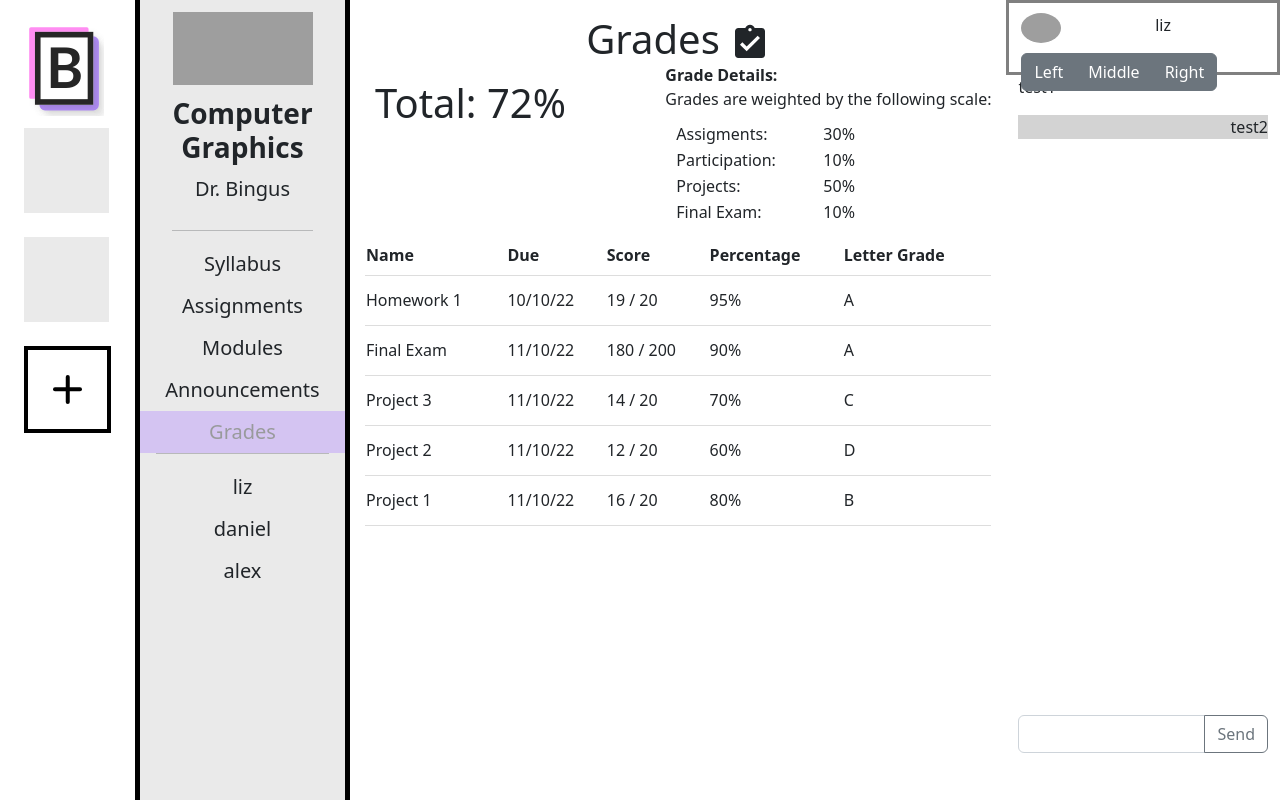
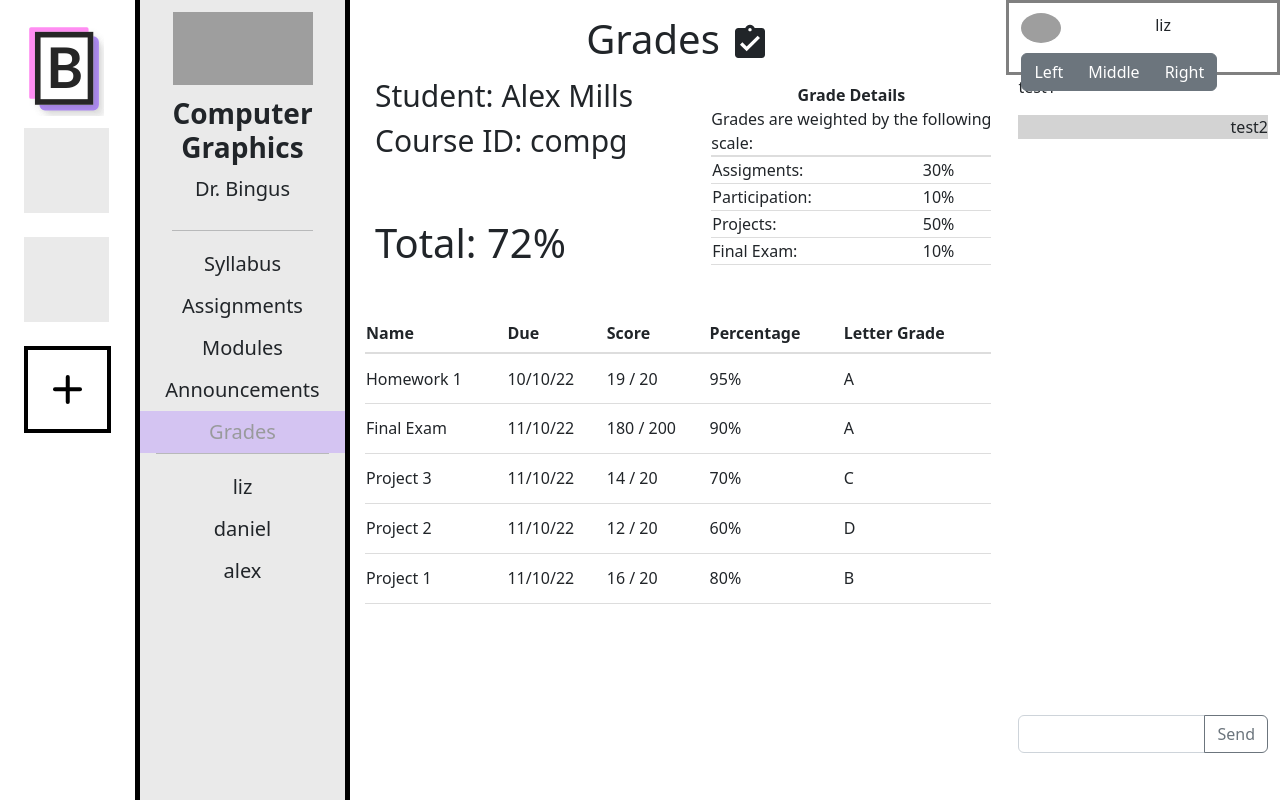
Before and after one commit to corncob567/AlternaCanvas, a React (Create React App) app: page /compg/grades in a window 1280 px wide. Built offline with nearby package versions, Linux system fonts and the light colour scheme; grey boxes are pictures that could not be loaded; a web font is replaced by a local one.

Commit message:
grade page format

```diff
--- a/src/components/pages/grades/gradelist.jsx
+++ b/src/components/pages/grades/gradelist.jsx
@@ -186,26 +186,28 @@ const GradeList = (props) => {
     return(
         <div>
             <div class="totalGradeContainer">
-                <div className='classGrade'>
-                    Total: {totalGrade}%
+                <div class='classInfo'>
+                    <div>Student: Alex Mills</div>
+                    <div>Course ID: {courseId}</div>
+                    <div class='classGrade'>Total: {totalGrade}%</div>
                 </div>
                 <div>
-                <div class='detailHeader'>Grade Details:</div>
-                Grades are weighted by the following scale:
+                    <div class='detailHeader'>Grade Details</div>
+                    Grades are weighted by the following <br /> scale:
                     <table class='weighting'>
-                    <tr>
+                        <tr class='weightRow-first'>
                             <td>Assigments:</td>
                             <td>{assignment * 100}%</td>
                         </tr>
-                    <tr>
+                        <tr class='weightRow'>
                             <td>Participation:</td>
                             <td>{participation * 100}%</td>
                         </tr>
-                    <tr>
+                        <tr class='weightRow'>
                             <td>Projects:</td>
                             <td>{project * 100}%</td>
                         </tr>
-                    <tr>
+                        <tr class='weightRow'>
                             <td>Final Exam:</td>
                             <td>{final * 100}%</td>
                         </tr>
--- a/src/styles/components/Grades.scss
+++ b/src/styles/components/Grades.scss
@@ -1,6 +1,7 @@
 .totalGradeContainer {
   display: flex;
   justify-content: space-between;
+  margin-bottom: 30px;
 }
 
 .singleGradeWrapper {
@@ -19,17 +20,31 @@
 
 .classGrade {
   font-size: 40px;
+  margin-top: 50px;
+}
+
+.classInfo {
+  font-size: 30px;
   margin: 10px;
 }
 
 .weighting {
-  margin: 10px;
-  width: 60%;
+  width: 100%;
+}
+
+.weightRow {
+  border-bottom: 1px solid #ddd;
+}
+
+.weightRow-first {
+  border-bottom: 1px solid #ddd;
+  border-top: 2px solid #ddd;
 }
 
 .detailHeader {
   font-weight: bold;
-  width: 60%;
+  text-align: center;
+  margin-top: 20px;
 }
 
 .gradeTable {
@@ -37,7 +52,7 @@
 }
 
 .headerStyle {
-  border-bottom: 1px solid #ddd;
+  border-bottom: 2px solid #ddd;
   height: 40px;
 }
 
```
Lines whose indentation alone changed are shown as unchanged.
